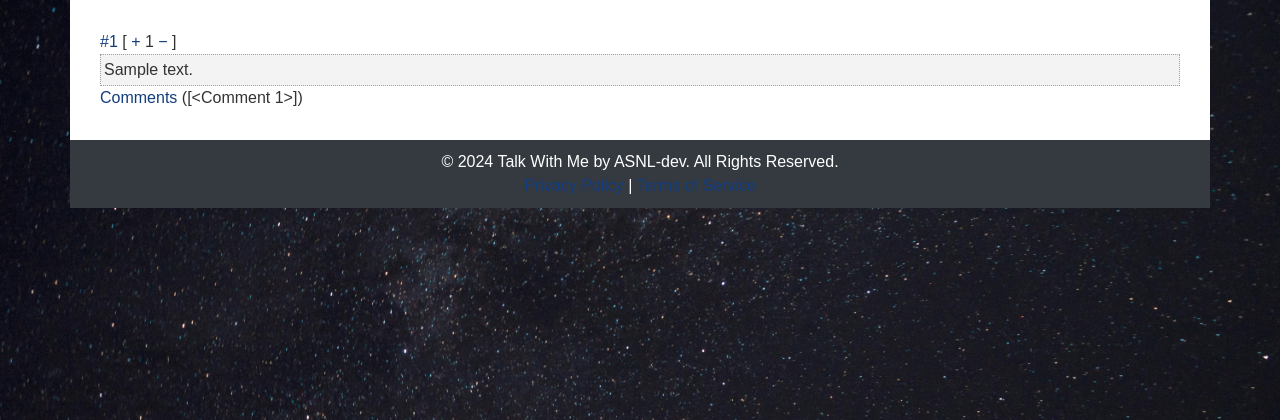
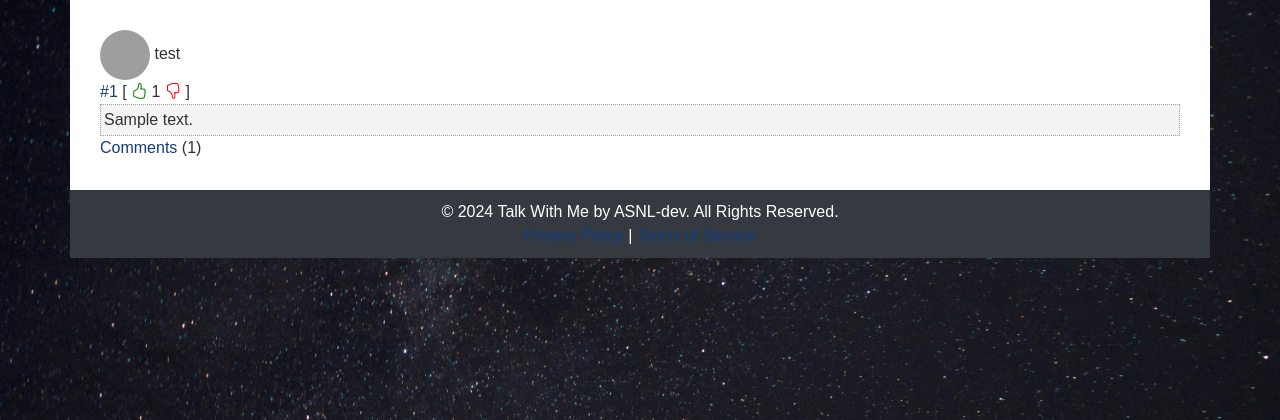
Before and after one commit to vapeasnl/talk-with-me, a Flask app: page /new in a window 1280 px wide. Shown: the part 128-548 px from the top of the page. Run offline with Flask 3, Linux system fonts and the light colour scheme; tables that the repository leaves empty hold one stand-in row (values such as "Sample post"); some libraries are stand-ins or nearby versions; grey boxes are pictures that could not be loaded.

Commit message:
Update new.html

```diff
--- a/templates/new.html
+++ b/templates/new.html
@@ -14,21 +14,25 @@
 <div class="view-content">
     {% for story in stories %}
         <div class="post cit_395664">
+            <div class="user-info">
+                <img src="{{ url_for('static', filename=story.author.profile_picture_url) }}" alt="User Avatar">
+                <span>{{ story.author.username }}</span>
+            </div>
             <span class="number"><a href="/post/{{ story.id }}">#{{ story.id }}</a></span>
             <span class="time">{{ story.datetime }}</span>
             <span class="post_id">
                 [
                 <span class="votes">
-                        <a class="cit_plus" href="/like/{{ story.id }}/{{ from_where }}">+</a>
+                    <i class="bi bi-hand-thumbs-up like-button" data-id="{{ story.id }}" data-type="story"></i>
                 </span>
-                    <span class="raiting">{{ story.likes }}</span>
+                <span class="raiting" id="like-count-{{ story.id }}">{{ story.likes }}</span> <!-- Compteur de likes -->
                 <span class="votes">
-                        <a class="cit_minus" href="/dislike/{{ story.id }}/{{ from_where }}">−</a>
+                    <i class="bi bi-hand-thumbs-down dislike-button" data-id="{{ story.id }}" data-type="story"></i>
                 </span>
                 ]
             </span>
             <div class="content">{{ story.text }}</div>
-                <span><a href="/post/{{ story.id }}">Comments</a> ({{ story.comments }})</span>
+            <span><a href="/post/{{ story.id }}">Comments</a> ({{ story.comments|length }})</span>
         </div>
     {% endfor %}
 
@@ -54,4 +58,34 @@
         </div>
     {% endif %}
 </div>
+
+<script>
+    // Fonction pour aimer une histoire
+    $('.like-button').on('click', function() {
+        let postId = $(this).data('id');
+        let type = $(this).data('type');
+        $.post(`/like/${postId}/${type}`, function(data) {
+            if (data.success) {
+                // Mettez à jour le compteur de likes
+                let countSpan = $(`#like-count-${postId}`);
+                let currentLikes = parseInt(countSpan.text());
+                countSpan.text(currentLikes + 1);
+            }
+        });
+    });
+
+    // Fonction pour ne pas aimer une histoire
+    $('.dislike-button').on('click', function() {
+        let postId = $(this).data('id');
+        let type = $(this).data('type');
+        $.post(`/dislike/${postId}/${type}`, function(data) {
+            if (data.success) {
+                // Mettez à jour le compteur de likes
+                let countSpan = $(`#like-count-${postId}`);
+                let currentLikes = parseInt(countSpan.text());
+                countSpan.text(currentLikes - 1);
+            }
+        });
+    });
+</script>
 {% endblock %}
```
Lines whose indentation alone changed are shown as unchanged.
